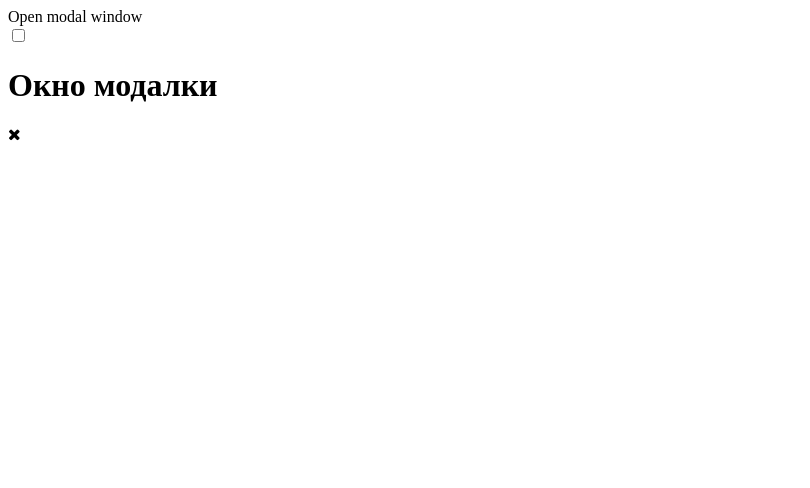
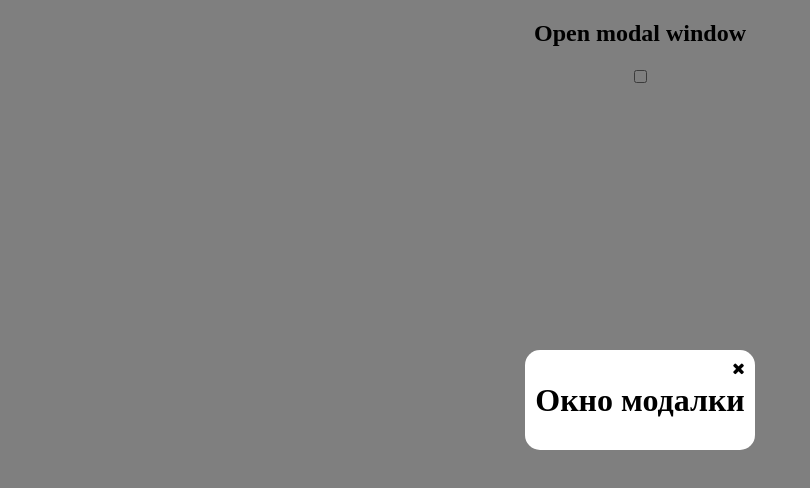
Before and after one commit to DmitriyKabanets/modal-window-on-css, a plain HTML site: page index.html in a window 1280 px wide. Shown: the whole page, without its empty margins (0-810 px from the left). Drawn offline with Linux system fonts and the light colour scheme.

Commit message:
chang_html_css

```diff
--- a/index.html
+++ b/index.html
@@ -10,14 +10,18 @@
 </head>
 <body>
     <div class="container">
-        <label for="modal_controller" class="open_modal">Open modal window</label>
+        <label for="modal_controller" class="open_modal">
+            <h2>Open modal window</h2>
+        </label>
         <div class="modal_window">
-            <input type="checkbox" id="modal-controller">
+            <input type="checkbox" id="modal_controller">
             <div class="modal_window_overlay">
-                <h1>Окно модалки</h1>
-                <label for="modal-controller" class="popup_slass">
-                    <i class="fa fa-times"></i>
-                </label>
+                <div class="modal_window_controller">
+                    <h1>Окно модалки</h1>
+                    <label for="modal_controller" class="popup_slass">
+                        <i class="fa fa-times"></i>
+                    </label>
+                </div>
             </div>
         </div>
     </div>
--- a/modal.css
+++ b/modal.css
@@ -0,0 +1,34 @@
+label {
+    cursor: pointer;
+    user-select: none;
+}
+
+.container {
+    width: 1024px;
+    margin: 20px auto;
+    text-align: center;
+}
+
+.modal_window_overlay {
+    position: fixed;
+    top: 0;
+    right: 0;
+    bottom: 0;
+    left: 0;
+    background: rgba(0,0,0, 0.5);
+    display: flex;
+    align-items: center;
+    justify-content: center;
+}
+ .modal_window_controller {
+     background: #fff;
+     border-radius: 15px;
+     padding: 10px;
+     position: relative;
+ }
+
+ .popup_slass {
+     position: absolute;
+     top: 10px;
+     right: 10px;
+ }
```
